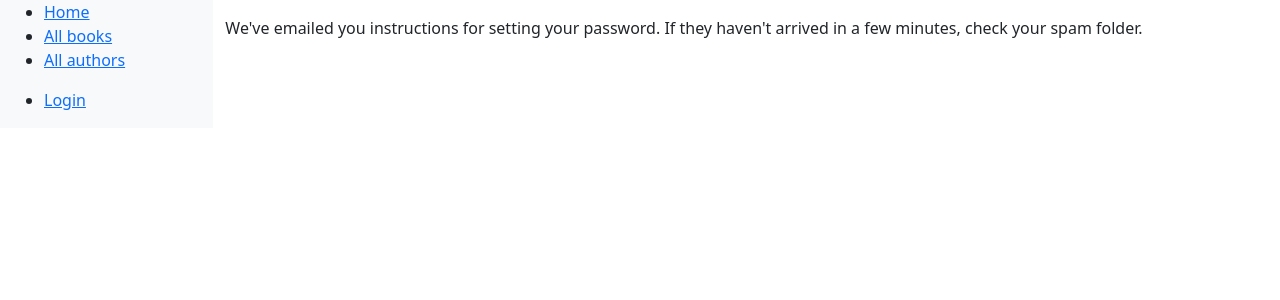
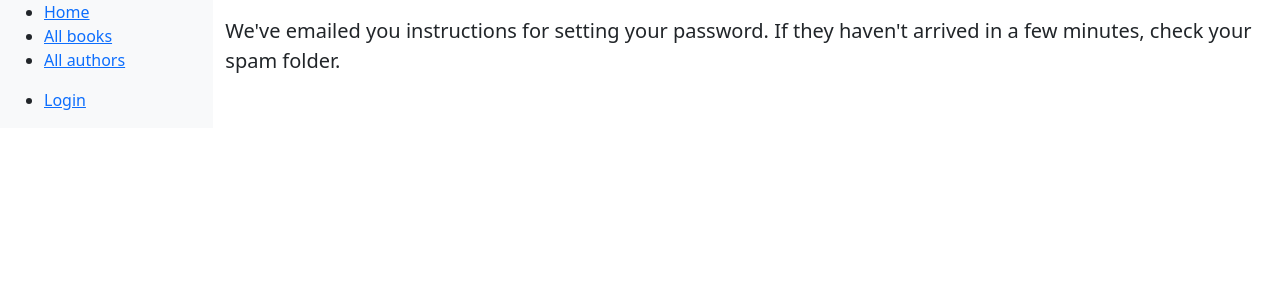
Before and after one commit to Weapon-X6/Dibliothek, a Django app: a page that uses templates/registration/password_reset_done.html in a window 1280 px wide. Shown: the top 300 px of the page. Run offline with Django 5.2, Linux system fonts and the light colour scheme.

Commit message:
Update UI on password reset done

```diff
--- a/templates/registration/password_reset_done.html
+++ b/templates/registration/password_reset_done.html
@@ -1,5 +1,5 @@
 {% extends "base_generic.html" %}
 
 {% block content %}
-  <p>We've emailed you instructions for setting your password. If they haven't arrived in a few minutes, check your spam folder.</p>
+  <p class="lead">We've emailed you instructions for setting your password. If they haven't arrived in a few minutes, check your spam folder.</p>
 {% endblock %}
```
